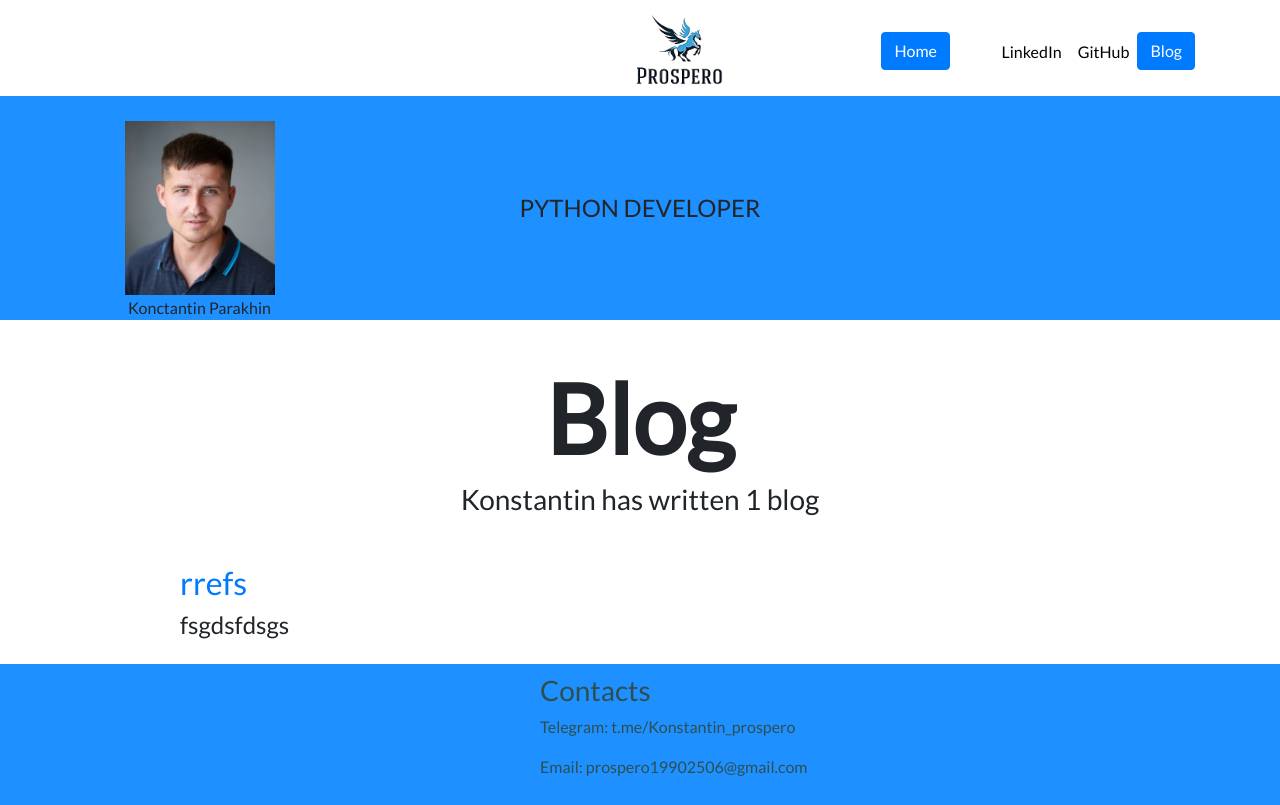
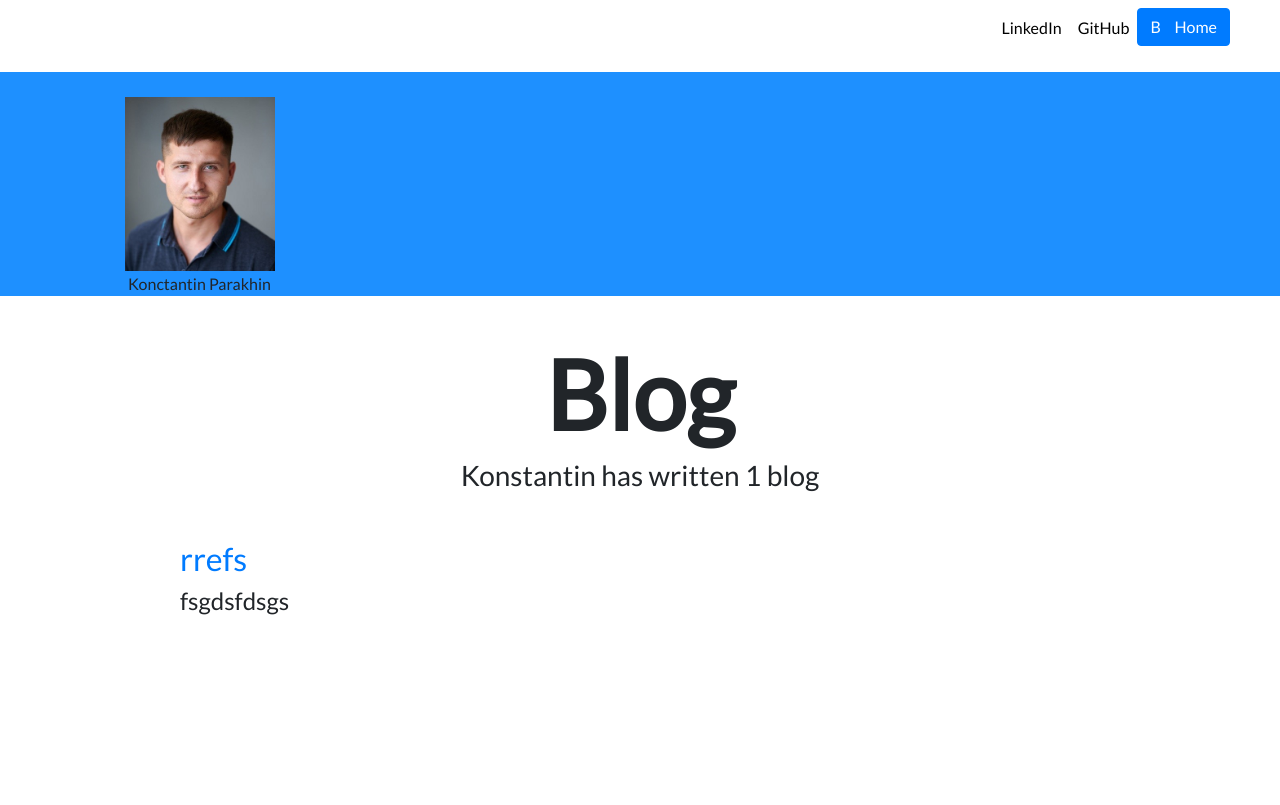
Before and after one commit to KonstantinProspero/portfolio, a Django app: page /blog/ in a window 1280 px wide. After the commit the page ends 615 px from the top, so only its background shows below. Run offline with Django 4.2, Linux system fonts and the light colour scheme; data comes from the database, SQL or seed files in the repository; both versions use the stored data as it was after the commit; some libraries are stand-ins or nearby versions.

Commit message:
version2

```diff
--- a/projects/static/projects/custom.css
+++ b/projects/static/projects/custom.css
@@ -24,8 +24,8 @@
 }
   .btn-mainpage {
     position: absolute;
-    top: 32px;
-    right: 10px;
+    top: 8px;
+    right: -270px;
     color: white;
   }
   .name {
--- a/projects/templates/projects/base.html
+++ b/projects/templates/projects/base.html
@@ -23,9 +23,9 @@
 </head>
 
 <body>
-      <a class="navbar-brand" href="{% url 'home' %}">
-    <img src="{% static 'projects/Logo.png' %}" style="margin-left: 630px; position: absolute; top: 20; left: 200;" width="100" height="auto"  >
-  </a>
+<!--      <a class="navbar-brand" href="{% url 'home' %}">-->
+<!--    <img src="{% static 'projects/Logo.png' %}" style="margin-left: 630px; position: absolute; top: 20; left: 200;" width="100" height="auto"  >-->
+<!--  </a>-->
         <nav id="topNav" class="navbar navbar-expand-md navbar-light">
     <div class="container">
 
@@ -55,7 +55,7 @@
     <img src="{% static 'projects/photo_resume.jpg' %}" width="150" height="150" class="img-fluid" style="margin-left: 100px;">
   </div>
 
-<span class="position" style="position: absolute; top: 50%; left: 50%; transform: translate(-50%, -50%); font-size: 24px; text-transform: uppercase;">Python Developer</span>
+<!--<span class="position" style="position: absolute; top: 50%; left: 50%; transform: translate(-50%, -50%); font-size: 24px; text-transform: uppercase;">Python Developer</span>-->
   <span class="name" style="margin-left: 100px;">Konctantin Parakhin</span>
 </div>
 
@@ -64,15 +64,15 @@
     {% block content %}{% endblock %}
   </div>
 <div>
-<div>
-  <div class="row mt-3" style="background-color: DodgerBlue; padding: 10px;">
-    <div class="col" style="color: #2F4F4F; margin-left: 530px;" >
-      <h3>Contacts</h3>
-      <p>Telegram: <a href="https://t.me/Konstantin_prospero" style="color: #2F4F4F;" target="_blank">t.me/Konstantin_prospero</a></p>
-      <p>Email: <a href="mailto:prospero19902506@gmail.com" style="color: #2F4F4F;" target="_blank">prospero19902506@gmail.com</a></p>
-    </div>
-  </div>
-</div>
+<!--<div>-->
+<!--  <div class="row mt-3" style="background-color: DodgerBlue; padding: 10px;">-->
+<!--    <div class="col" style="color: #2F4F4F; margin-left: 530px;" >-->
+<!--      <h3>Contacts</h3>-->
+<!--      <p>Telegram: <a href="https://t.me/Konstantin_prospero" style="color: #2F4F4F;" target="_blank">t.me/Konstantin_prospero</a></p>-->
+<!--      <p>Email: <a href="mailto:prospero19902506@gmail.com" style="color: #2F4F4F;" target="_blank">prospero19902506@gmail.com</a></p>-->
+<!--    </div>-->
+<!--  </div>-->
+<!--</div>-->
   <!-- Optional JavaScript -->
   <!-- jQuery first, then Popper.js, then Bootstrap JS -->
   <script src="https://code.jquery.com/jquery-3.4.1.slim.min.js" integrity="sha384-J6qa4849blE2+poT4WnyKhv5vZF5SrPo0iEjwBvKU7imGFAV0wwj1yYfoRSJoZ+n" crossorigin="anonymous"></script>
```
Also changed, not shown: db.sqlite3.
